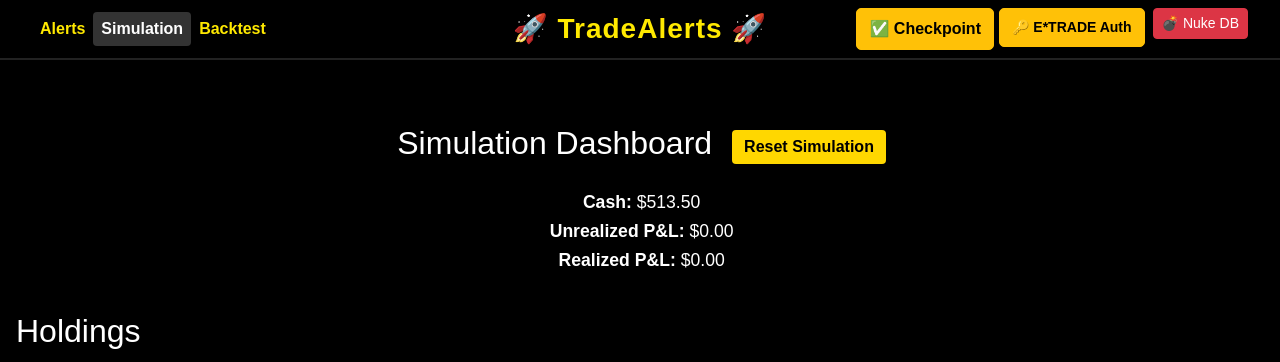
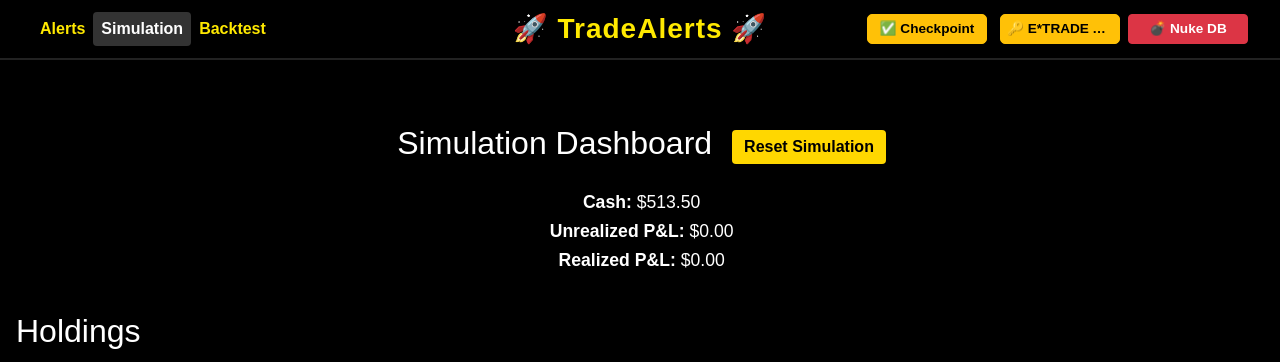
Before and after one commit to bmccall136/TradeAlerts, a Flask app: page /simulation in a window 1280 px wide. Shown: the top 362 px of the page. Run offline with Flask 3, Linux system fonts and the light colour scheme; data comes from the database, SQL or seed files in the repository.

Commit message:
Checkpoint 2025-06-09_21-43-59

```diff
--- a/services/backtest_service.py
+++ b/services/backtest_service.py
@@ -110,14 +110,14 @@ def backtest(
     if df is None or df.empty:
         raise ValueError(f"No data for {symbol} from {start_date} to {end_date}")
 
-    # 2) Normalize column names so we know 'High', 'Low', 'Close' exist
-    df.columns = [col.title() for col in df.columns]
+    # flatten + normalize column names
+    if isinstance(df.columns, pd.MultiIndex):
+        df.columns = df.columns.get_level_values(-1)
+    df.columns = [str(col).title() for col in df.columns]
 
-    # 3) Compute typical price now that High/Low/Close are guaranteed
     tp = (df['High'] + df['Low'] + df['Close']) / 3
+    df = calculate_indicators(df)
 
-    # 4) Compute indicators
-    df = calculate_indicators(df)
 
     # … the rest of your position/trade loop …
 
--- a/static/style.css
+++ b/static/style.css
@@ -583,3 +583,15 @@ h2 {
     margin-left: 5px;
     font-weight: bold;
 }
+.btn-fixed {
+    width: 120px;         /* Adjust width to match Nuke DB exactly */
+    padding: 4px 6px;     /* Match small button padding */
+    font-size: 0.85rem;   /* Small font size like btn-sm */
+    text-align: center;
+    vertical-align: middle;
+    font-weight: bold;
+    display: inline-block;
+    white-space: nowrap;  /* Prevents wrapping text */
+    overflow: hidden;     /* Keeps overflow hidden neatly */
+    text-overflow: ellipsis; /* Adds ellipsis if too long */
+}
--- a/templates/layout.html
+++ b/templates/layout.html
@@ -59,26 +59,18 @@
 
       {# 3) Right side shortcut buttons #}
 		<div class="d-flex">
-        <a href="{{ url_for('run_checkpoint') }}" class="btn btn-warning">✅ Checkpoint</a>
+			<form action="{{ url_for('run_checkpoint') }}" method="get" class="me-2">
+				<button type="submit" class="btn btn-sm btn-warning btn-fixed">✅ Checkpoint</button>
+			</form>
 			<form action="{{ url_for('launch_auth') }}" method="post" class="me-2">
-          <button
-            type="submit"
-            class="btn btn-sm btn-warning"
-            title="E*TRADE Auth"
-          >
-            🔑 E*TRADE Auth
-          </button>
+				<button type="submit" class="btn btn-sm btn-warning btn-fixed">🔑 E*TRADE Auth</button>
 			</form>
 			<form action="{{ url_for('nuke_db') }}" method="post">
-          <button
-            type="submit"
-            class="btn btn-sm btn-danger"
-            title="Nuke DB"
-          >
-            💣 Nuke DB
-          </button>
+				<button type="submit" class="btn btn-sm btn-danger btn-fixed">💣 Nuke DB</button>
 			</form>
 		</div>
+
+
 
       {# 4) Centered Title (absolute positioned over the navbar) #}
 <!-- In layout.html, replace the centered title DIV with this: -->
```
Also changed, not shown: 3 other files. Lines whose indentation alone changed are shown as unchanged.
